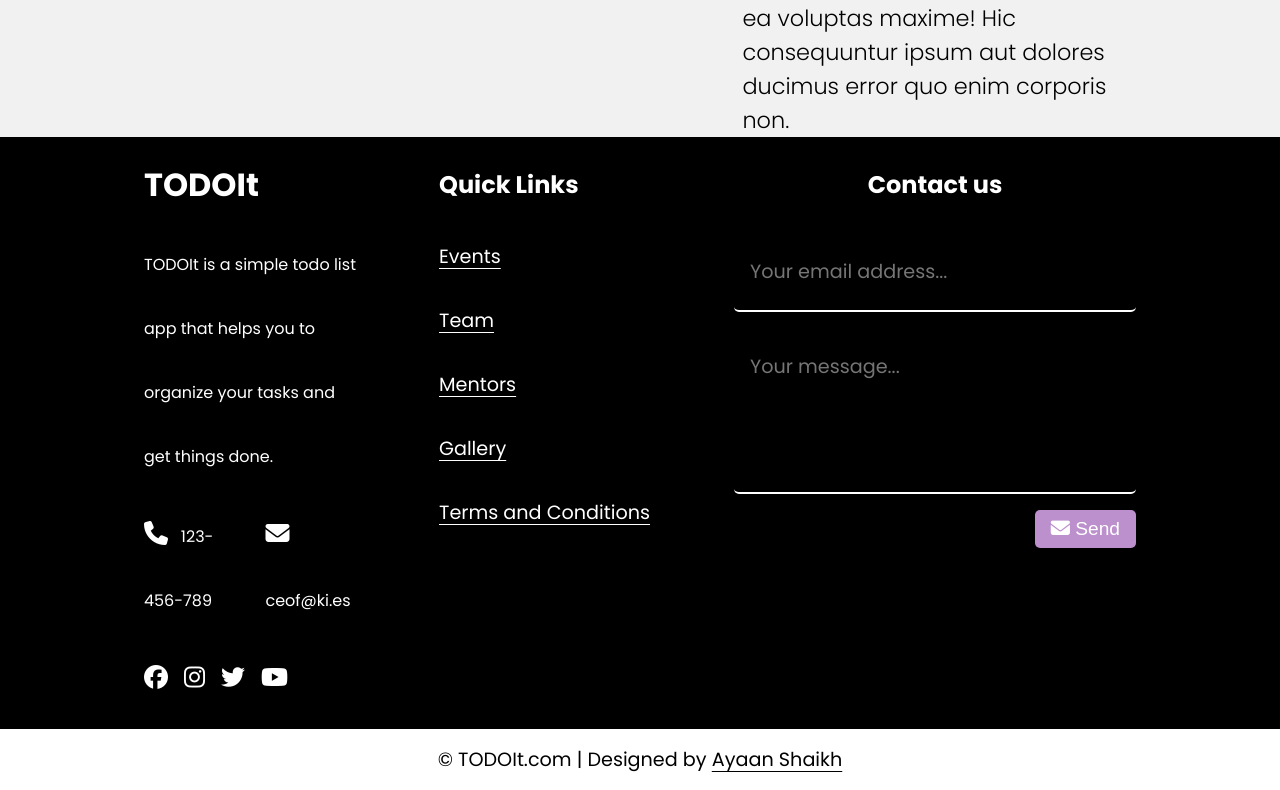
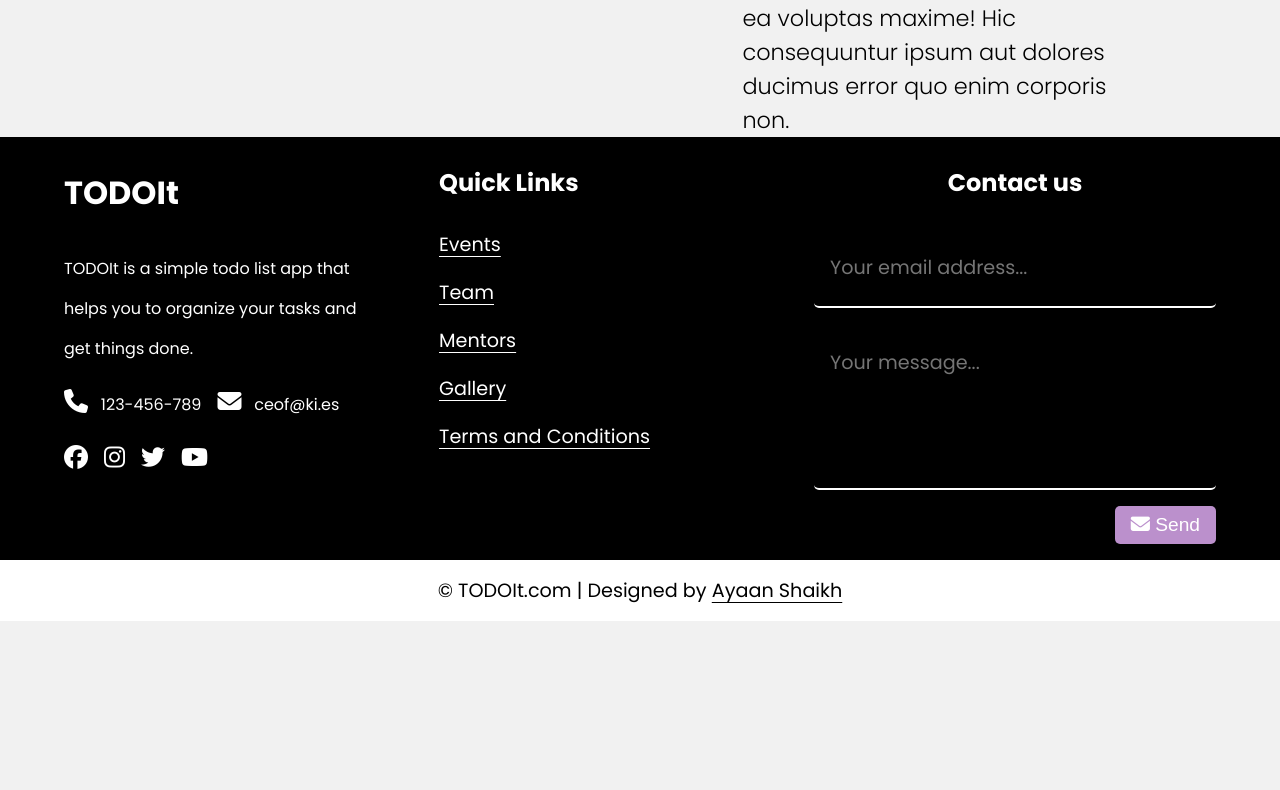
Before and after one commit to ayaantuts/FullStack, a website: page public/index.html in a window 1280 px wide. Shown: the part 2247-3037 px from the top of the page. After the commit the page ends 2868 px from the top, so only its background shows below. Drawn offline with Linux system fonts and the light colour scheme.

Commit message:
FIX: Major fixes and improvements
TODO: Bring this project to life

```diff
--- a/package.json
+++ b/package.json
@@ -4,12 +4,16 @@
   "description": "",
   "main": "index.js",
   "scripts": {
-    "serve": "node src/serve.js"
+    "serve": "node src/serve.js",
+    "dev": "nodemon src/serve.js"
   },
   "keywords": [],
   "author": "",
   "license": "ISC",
   "dependencies": {
     "express": "^4.18.2"
+  },
+  "devDependencies": {
+    "nodemon": "^3.1.3"
   }
 }
--- a/public/css/style.css
+++ b/public/css/style.css
@@ -22,6 +22,7 @@ header {
 	background-color: #000;
 	color: #fff;
 	box-shadow: 0 0 10px #0004;
+	transition: all .4s ease-in-out;
 
 	&.sticky {
 		position: fixed;
@@ -226,8 +227,8 @@ footer {
 	display: flex;
 	justify-content: space-between;
 	align-items: center;
-	padding: 0 10%;
-	line-height: 4rem;
+	padding: 0 3rem;
+	line-height: 2.5;
 	background-color: #000;
 	color: #fff;
 
--- a/src/serve.js
+++ b/src/serve.js
@@ -2,12 +2,11 @@ const express = require('express');
 const path = require('path');
 const app = express();
 const port = 3000;
-const publicPath = __dirname.substr(0, __dirname.length - 4) + "\\public";
 
 app.use(express.json());
 app.use(express.urlencoded({ extended: true }));
 
-app.use(express.static(publicPath));
+app.use(express.static('public'));
 
 const todos = []
 
```
Also changed, not shown: 1 other file.
